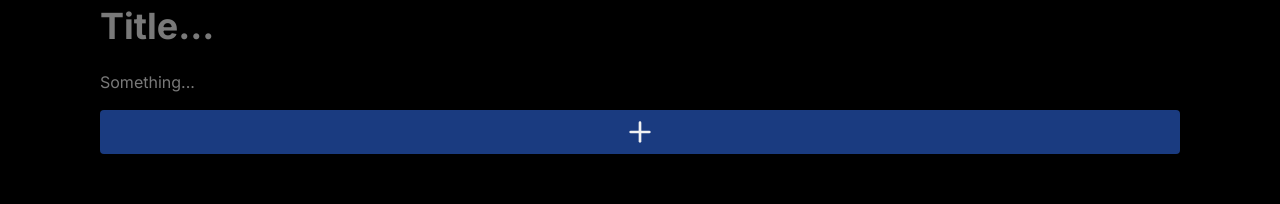
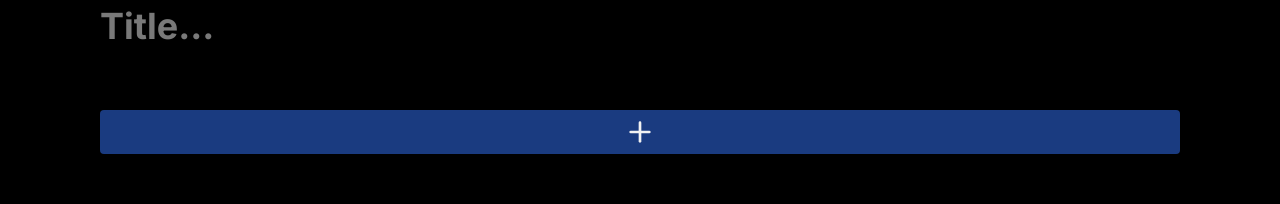
Before and after one commit to sharon-xa/high, a React (Vite) app: page /new-post in a window 1280 px wide. Shown: the part 186-390 px from the top of the page. Built offline with nearby package versions, Linux system fonts and the light colour scheme; a web font is replaced by a local one.

Commit message:
feat: implement BlockElement and Toolbar components; enhance TextEditor with block management and floating toolbar functionality

```diff
--- /dev/null
+++ b/src/components/editor/BlockElement.tsx
@@ -0,0 +1,77 @@
+import type React from "react";
+import type { Block } from "../../types/editor.types";
+import { useEffect, useRef } from "react";
+import { getCursorPosition, setCursorPosition } from "./helpers";
+import { useEditorStore } from "../../stores/editorStore";
+
+type Props = {
+    block: Block;
+    index: number;
+
+    setRef: (el: HTMLDivElement | null) => void;
+    keyDownOnBlock: (e: React.KeyboardEvent<HTMLDivElement>, blockIndex: number) => void;
+};
+
+const BlockElement = ({ block, index, setRef, keyDownOnBlock }: Props) => {
+
+    const { activeBlockIndex, updateBlock, setActiveBlock, setShowToolbar, setToolbarPosition } = useEditorStore();
+
+    const divRef = useRef<HTMLDivElement>(null);
+
+    useEffect(() => {
+        if (divRef.current && divRef.current.innerHTML !== block.content) {
+            const selection = window.getSelection();
+            const cursorPos = selection && divRef.current.contains(selection.focusNode)
+                ? getCursorPosition(divRef.current)
+                : null;
+
+            divRef.current.innerHTML = block.content;
+
+            if (cursorPos !== null) {
+                setCursorPosition(divRef.current, cursorPos);
+            }
+        }
+    }, [block.content]);
+
+    const handleTextSelection = () => {
+        const selection = window.getSelection();
+
+        if (!selection || selection.isCollapsed || !selection.rangeCount) {
+            setShowToolbar(true);
+            return;
+        }
+
+        const range = selection.getRangeAt(0);
+        const rect = range.getBoundingClientRect();
+
+        setToolbarPosition(
+            rect.top + window.scrollY - 50, // 50px above selection
+            rect.left + window.scrollX + rect.width / 2
+        );
+        setShowToolbar(true);
+    };
+
+    return (
+        <>
+            <div
+                ref={(el) => {
+                    divRef.current = el;
+                    setRef(el);
+                }}
+                contentEditable
+                suppressContentEditableWarning
+                onKeyDown={(e: React.KeyboardEvent<HTMLDivElement>) => keyDownOnBlock(e, index)}
+                onInput={(e: React.FormEvent<HTMLDivElement>) => {
+                    updateBlock(index, e.currentTarget.innerHTML);
+                }}
+                onMouseUp={handleTextSelection}
+                onKeyUp={handleTextSelection}
+                onFocus={() => setActiveBlock(index)}
+                autoFocus={index === activeBlockIndex}
+                className="text-editor-input"
+            />
+        </>
+    )
+}
+
+export default BlockElement;
--- a/src/components/editor/TextEditor.tsx
+++ b/src/components/editor/TextEditor.tsx
@@ -1,10 +1,17 @@
 import type React from "react";
-import { useEditorStore } from "../../stores/editorStore";
 import { useEffect, useRef } from "react";
 import { Plus } from "lucide-react";
+import { useEditorStore } from "../../stores/editorStore";
+import { getCursorPosition, setCursorPosition } from "./helpers";
+
+import BlockElement from "./BlockElement";
+import Toolbar from "./Toolbar";
+
+// TODO:
+// 1. floating toolbar.
 
 const TextEditor = () => {
-    const inputRefs = useRef<(HTMLTextAreaElement | null)[]>([]);
+    const divRefs = useRef<(HTMLDivElement | null)[]>([]);
 
     const {
         // title
@@ -14,22 +21,24 @@ const TextEditor = () => {
         // blocks
         blocks,
         addEmptyBlock,
-        updateBlock,
         deleteBlock,
 
         // activity
         activeBlockIndex,
         setActiveBlock,
+
+        // toolbar
+        showToolbar
     } = useEditorStore();
 
     useEffect(() => {
-        if (activeBlockIndex !== null && activeBlockIndex !== -1 && inputRefs.current[activeBlockIndex]) {
-            inputRefs.current[activeBlockIndex]?.focus();
+        if (activeBlockIndex !== null && activeBlockIndex !== -1 && divRefs.current[activeBlockIndex]) {
+            divRefs.current[activeBlockIndex]?.focus();
         }
     }, [activeBlockIndex]);
 
-    const keyDownOnBlock = (e: React.KeyboardEvent<HTMLTextAreaElement>, blockIndex: number) => {
-        const cursorPosition = e.currentTarget.selectionStart;
+    const keyDownOnBlock = (e: React.KeyboardEvent<HTMLDivElement>, blockIndex: number) => {
+        const cursorPosition = getCursorPosition(e.currentTarget);
 
         switch (e.key) {
             case "Enter": {
@@ -49,17 +58,21 @@ const TextEditor = () => {
                 if (blockIndex > 0 && cursorPosition <= 0) {
                     e.preventDefault();
                     setActiveBlock(previousBlock);
-                    const textSize = inputRefs.current[previousBlock]?.value.length;
-                    inputRefs.current[previousBlock]?.setSelectionRange(textSize || 0, textSize || 0);
+                    const prevElement = divRefs.current[previousBlock];
+                    if (prevElement) {
+                        const textSize = prevElement.innerText.length;
+                        setCursorPosition(prevElement, textSize);
+                    }
                 }
                 break;
             }
             case "ArrowDown": {
                 const nextBlock = blockIndex + 1;
-                if (blocks.length > nextBlock && cursorPosition >= e.currentTarget.value.length) {
+                if (blocks.length > nextBlock && cursorPosition >= e.currentTarget.innerText.length) {
                     e.preventDefault();
                     setActiveBlock(nextBlock);
-                    inputRefs.current[nextBlock]?.setSelectionRange(0, 0);
+                    const nextElement = divRefs.current[nextBlock];
+                    if (nextElement) setCursorPosition(nextElement, 0);
                 }
                 break;
             }
@@ -78,7 +91,7 @@ const TextEditor = () => {
                         if (e.key === "Enter") {
                             e.preventDefault();
                             setActiveBlock(0);
-                            inputRefs.current[0]?.focus();
+                            divRefs.current[0]?.focus();
                         }
                     }}
                     onChange={(e: React.ChangeEvent<HTMLTextAreaElement>) =>
@@ -92,42 +105,16 @@ const TextEditor = () => {
                 />
 
                 <div className="flex flex-col gap-4">
-                    {blocks.map((block, i) => {
-                        const baseProps = {
-                            value: block.content,
-                            ref: (el: HTMLTextAreaElement | null) => {
-                                inputRefs.current[i] = el;
-                            },
-                            autoFocus: i === activeBlockIndex,
-                            onFocus: () => setActiveBlock(i),
-                            onInput: (e: React.FormEvent<HTMLTextAreaElement>) => {
-                                const target = e.currentTarget;
-                                target.style.height = 'auto';
-                                target.style.height = target.scrollHeight + 'px';
-                            }
-                        };
-
-                        if (block.type === "paragraph")
-                            return (
-                                <textarea
-                                    key={block.uuid}
-                                    {...baseProps}
-                                    placeholder={!block.content && activeBlockIndex === i ? "Something..." : ""}
-                                    onKeyDown={(e: React.KeyboardEvent<HTMLTextAreaElement>) => keyDownOnBlock(e, i)}
-                                    onChange={(e: React.ChangeEvent<HTMLTextAreaElement>) => updateBlock(i, e.currentTarget.value)}
-                                    rows={1}
-                                    className="text-editor-input resize-none overflow-hidden h-auto"
-                                />
-                            );
-                        else if (block.type === "headerOne")
-                            return <input type="text" />;
-                        else if (block.type === "headerTwo")
-                            return <input type="text" />;
-                        else if (block.type === "headerThree")
-                            return <input type="text" />;
-                        else if (block.type === "image")
-                            return <input type="text" />;
-                    })}
+                    {showToolbar && <Toolbar />}
+                    {blocks.map((block, i) => (
+                        <BlockElement
+                            key={block.uuid}
+                            index={i}
+                            block={block}
+                            keyDownOnBlock={keyDownOnBlock}
+                            setRef={(el) => divRefs.current[i] = el}
+                        />
+                    ))}
                     <button className="bg-primary-50 active:bg-primary py-1.5 flex justify-center items-center rounded cursor-pointer">
                         <Plus size={32} />
                     </button>
--- /dev/null
+++ b/src/components/editor/Toolbar.tsx
@@ -0,0 +1,34 @@
+import { applyFormat } from "./helpers";
+import { useEditorStore } from "../../stores/editorStore";
+
+
+const Toolbar = () => {
+    const { selectedText, toolbarPosition } = useEditorStore();
+
+    return (
+        <div
+            className="fixed bg-gray-800 text-white rounded-lg shadow-lg px-2 py-1 flex gap-2 z-50"
+            style={{
+                top: `${toolbarPosition.top}px`,
+                left: `${toolbarPosition.left}px`,
+                transform: 'translateX(-50%)',
+            }}
+            onMouseDown={(e) => e.preventDefault()} // Prevent losing selection
+        >
+            <button
+                onClick={() => applyFormat(selectedText, "bold")}
+                className="px-2 py-1 hover:bg-gray-700 rounded font-bold"
+            >
+                B
+            </button>
+            <button
+                onClick={() => applyFormat(selectedText, "italic")}
+                className="px-2 py-1 hover:bg-gray-700 rounded italic"
+            >
+                i
+            </button>
+        </div >
+    )
+}
+
+export default Toolbar;
--- /dev/null
+++ b/src/components/editor/helpers.ts
@@ -0,0 +1,70 @@
+import type { TextModeificationCommand } from "../../types/editor.types";
+
+export const getCursorPosition = (element: HTMLDivElement): number => {
+    const selection = window.getSelection();
+    if (!selection || !selection.rangeCount) return 0;
+
+    const range = selection.getRangeAt(0);
+    const preCaretRange = range.cloneRange();
+    preCaretRange.selectNodeContents(element);
+    preCaretRange.setEnd(range.endContainer, range.endOffset);
+
+    return preCaretRange.toString().length;
+};
+
+export const setCursorPosition = (element: HTMLDivElement, position: number): void => {
+    const range = document.createRange();
+    const selection = window.getSelection();
+
+    if (!selection) return;
+
+    let charCount = 0;
+    let found = false;
+
+    const traverseNodes = (node: Node): boolean => {
+        if (node.nodeType === Node.TEXT_NODE) {
+            const textLength = node.textContent?.length || 0;
+            if (charCount + textLength >= position) {
+                range.setStart(node, position - charCount);
+                range.collapse(true);
+                found = true;
+                return true;
+            }
+            charCount += textLength;
+        } else {
+            for (let i = 0; i < node.childNodes.length; i++) {
+                if (traverseNodes(node.childNodes[i])) return true;
+            }
+        }
+        return false;
+    };
+
+    traverseNodes(element);
+
+    if (found) {
+        selection.removeAllRanges();
+        selection.addRange(range);
+    }
+};
+
+// make sure to pass the innertext not the innerhtml
+export function applyFormat(
+    selectedText: string,
+    textModificationCommand: TextModeificationCommand,
+    href?: string
+): string {
+    switch (textModificationCommand) {
+        case "bold":
+            return `<strong>${selectedText}</strong>`;
+        case "italic":
+            return `<em>${selectedText}</em>`;
+        case "code":
+            return `<code>${selectedText}</code>`;
+        case "mark":
+            return `<mark>${selectedText}</mark>`;
+        case "link":
+            return `<a href="${href}">${selectedText}</a>`;
+        default:
+            return selectedText;
+    }
+};
--- a/src/stores/editorStore.ts
+++ b/src/stores/editorStore.ts
@@ -10,6 +10,11 @@ export const useEditorStore = create<EditorStore>((set) => ({
         { uuid: uuid(), content: "", type: 'paragraph' }
     ],
     activeBlockIndex: 0, // -1 == title
+
+    // Toolbar
+    showToolbar: false,
+    selectedText: "",
+    toolbarPosition: { top: 0, left: 0 },
 
     updateTitle: (title: string) => set(() => ({ title: title })),
 
@@ -87,4 +92,8 @@ export const useEditorStore = create<EditorStore>((set) => ({
             return { blocks: newBlocks, activeBlockIndex: index + 1 }
         });
     },
+
+    setShowToolbar: (show: boolean) => set(() => ({ showToolbar: show })),
+    setSelectedText: (text: string) => set(() => ({ selectedText: text })),
+    setToolbarPosition: (top: number, left: number) => set(() => ({ toolbarPosition: { top: top, left: left } })),
 }));
```
Also changed, not shown: src/types/editor.types.ts (+16 -0 lines).
